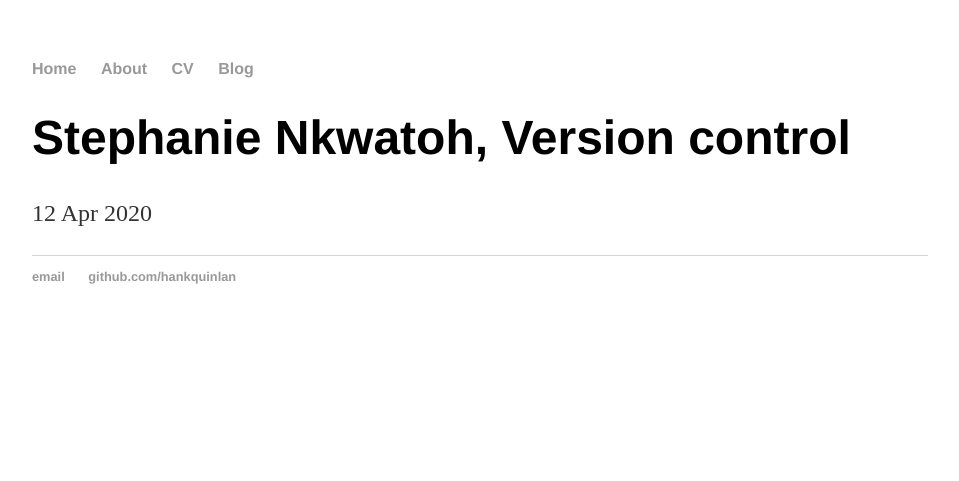
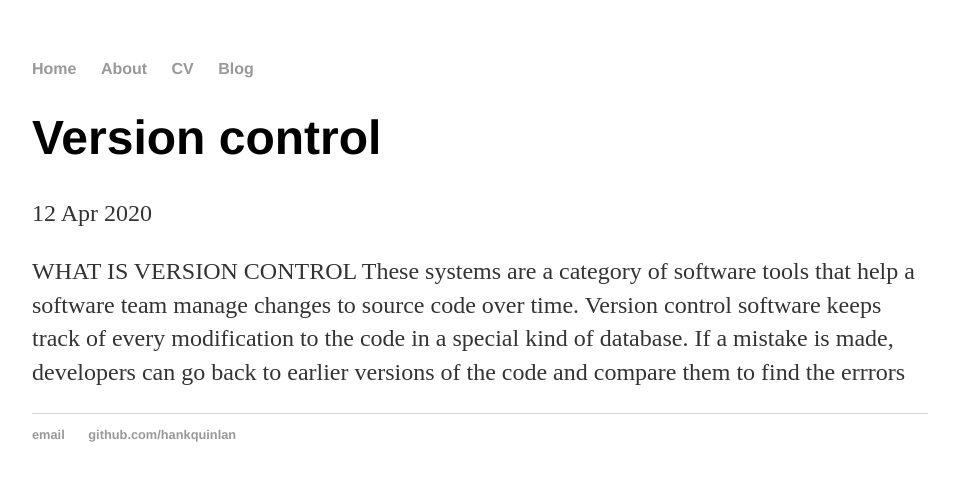
Before and after one commit to steph237/steph237.github.io, a Jekyll site: the page built from _posts/2020-04-12-version-control-article.md, in a window 1280 px wide. Shown: the top 481 px of the page, without its empty margins (160-1119 px from the left). Built offline with Jekyll 4.4.1, drawn with Linux system fonts in a browser that asks for light colours.

Commit message:
Update 2020-04-12-version-control-article.md
version control

```diff
--- a/_posts/2020-04-12-version-control-article.md
+++ b/_posts/2020-04-12-version-control-article.md
@@ -1,5 +1,7 @@
 ---
 layout: post
-title: "Stephanie Nkwatoh, Version control"
+title: "Version control"
 date: 2020-04-12
 ---
+WHAT IS VERSION CONTROL
+These systems are a category of software tools that help a software team manage changes to source code over time. Version control software keeps track of every modification to the code in a special kind of database. If a mistake is made, developers can go back to earlier versions of the code and compare them to find the errrors
```
